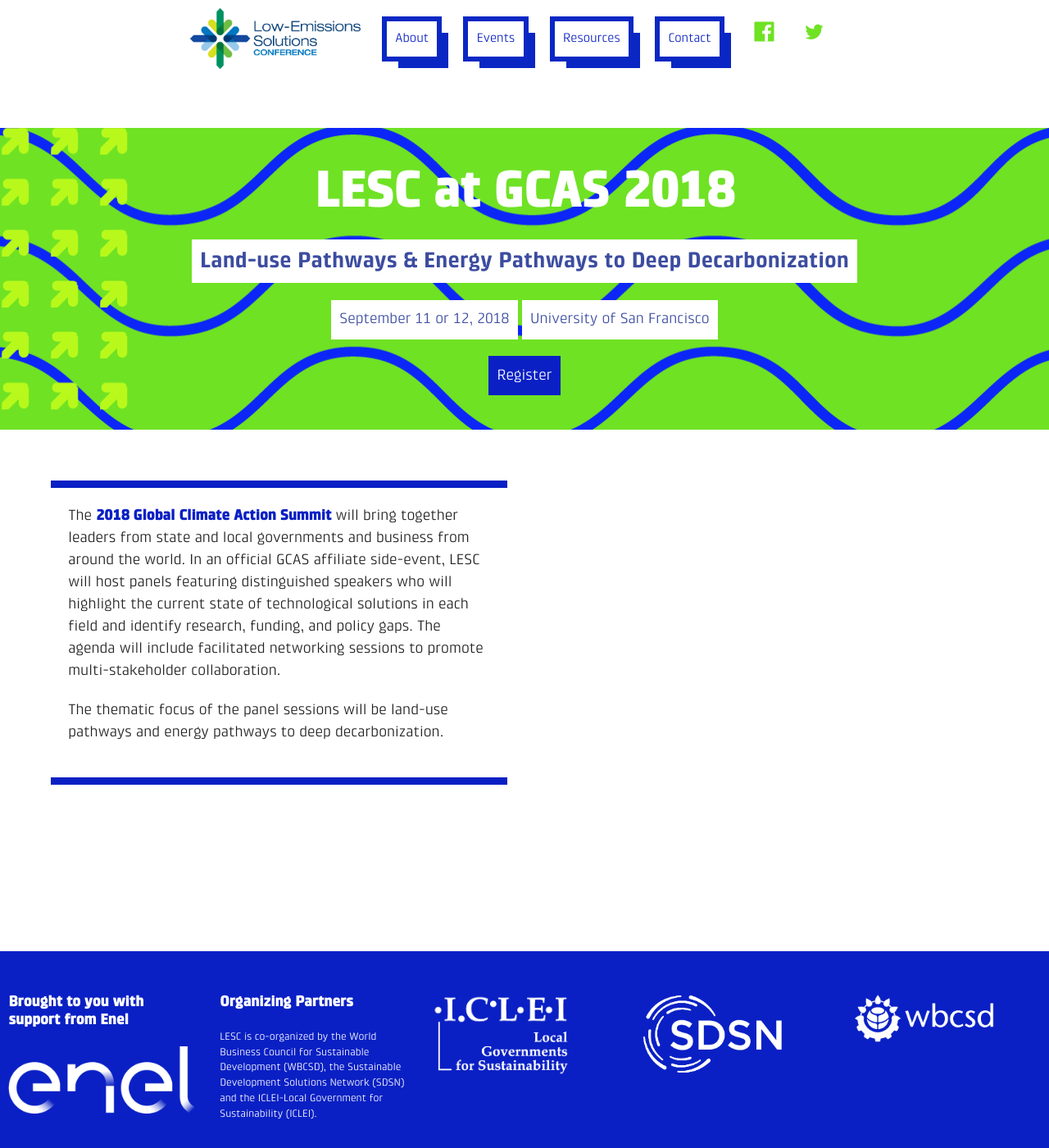
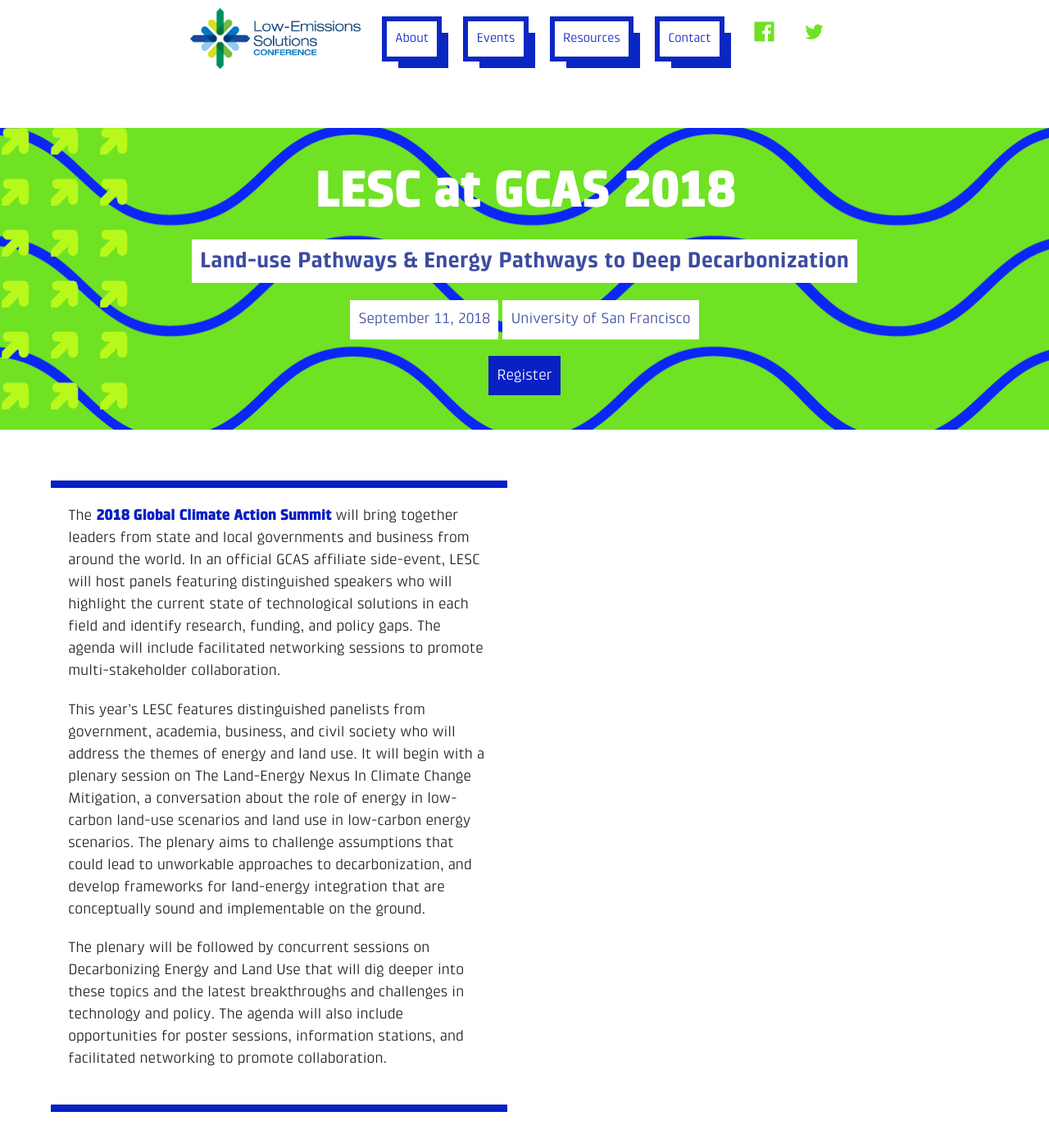
Before and after one commit to ryanswaney/lesc-jekyll, a Jekyll site: the page built from _event/lesc-gcas.markdown, in a window 1280 px wide and 1400 px high. Shown: the whole window at 82% size. Built offline with Jekyll 4.4.1, drawn with Linux system fonts in a browser that asks for light colours; nearby versions of some CDN libraries.

Commit message:
updated LESC GCAS description

```diff
--- a/_event/lesc-gcas.markdown
+++ b/_event/lesc-gcas.markdown
@@ -4,10 +4,12 @@
 position: 0
 theme: Land-use Pathways & Energy Pathways to Deep Decarbonization
 location-text: University of San Francisco
-event-date-text: September 11 or 12, 2018
+event-date-text: September 11, 2018
 registration-url: https://www.eventbrite.com/e/low-emissions-solutions-conference-lesc-at-the-global-climate-action-summit-registration-45493626662
 ---
 
 The **2018 Global Climate Action Summit** will bring together leaders from state and local governments and business from around the world. In an official GCAS affiliate side-event, LESC will host panels featuring distinguished speakers who will highlight the current state of technological solutions in each field and identify research, funding, and policy gaps. The agenda will include facilitated networking sessions to promote multi-stakeholder collaboration.
 
-The thematic focus of the panel sessions will be land-use pathways and energy pathways to deep decarbonization.
+This year’s LESC features distinguished panelists from government, academia, business, and civil society who will address the themes of energy and land use. It will begin with a plenary session on The Land-Energy Nexus In Climate Change Mitigation, a conversation about the role of energy in low-carbon land-use scenarios and land use in low-carbon energy scenarios. The plenary aims to challenge assumptions that could lead to unworkable approaches to decarbonization, and develop frameworks for land-energy integration that are conceptually sound and implementable on the ground.
+
+The plenary will be followed by concurrent sessions on Decarbonizing Energy and Land Use that will dig deeper into these topics and the latest breakthroughs and challenges in technology and policy. The agenda will also include opportunities for poster sessions, information stations, and facilitated networking to promote collaboration.
```
